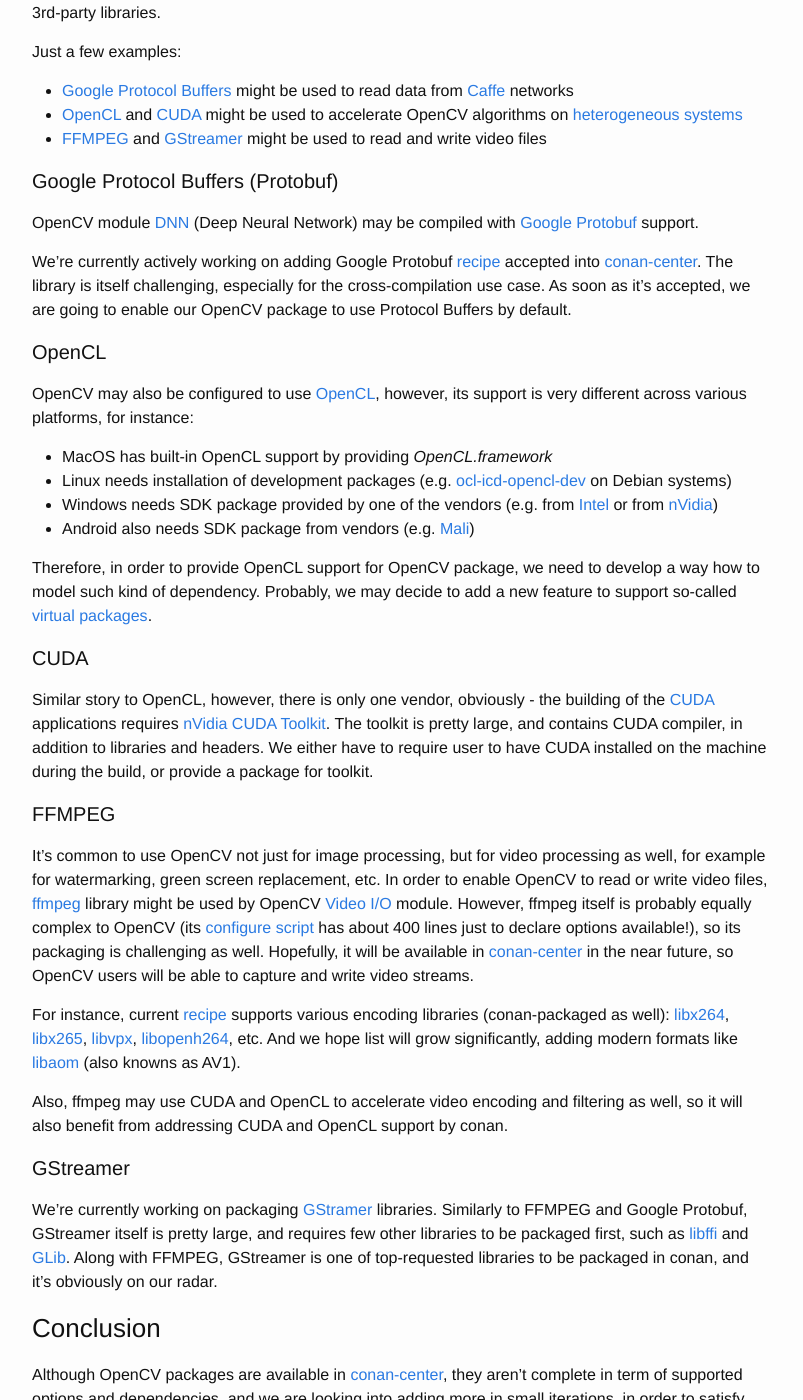
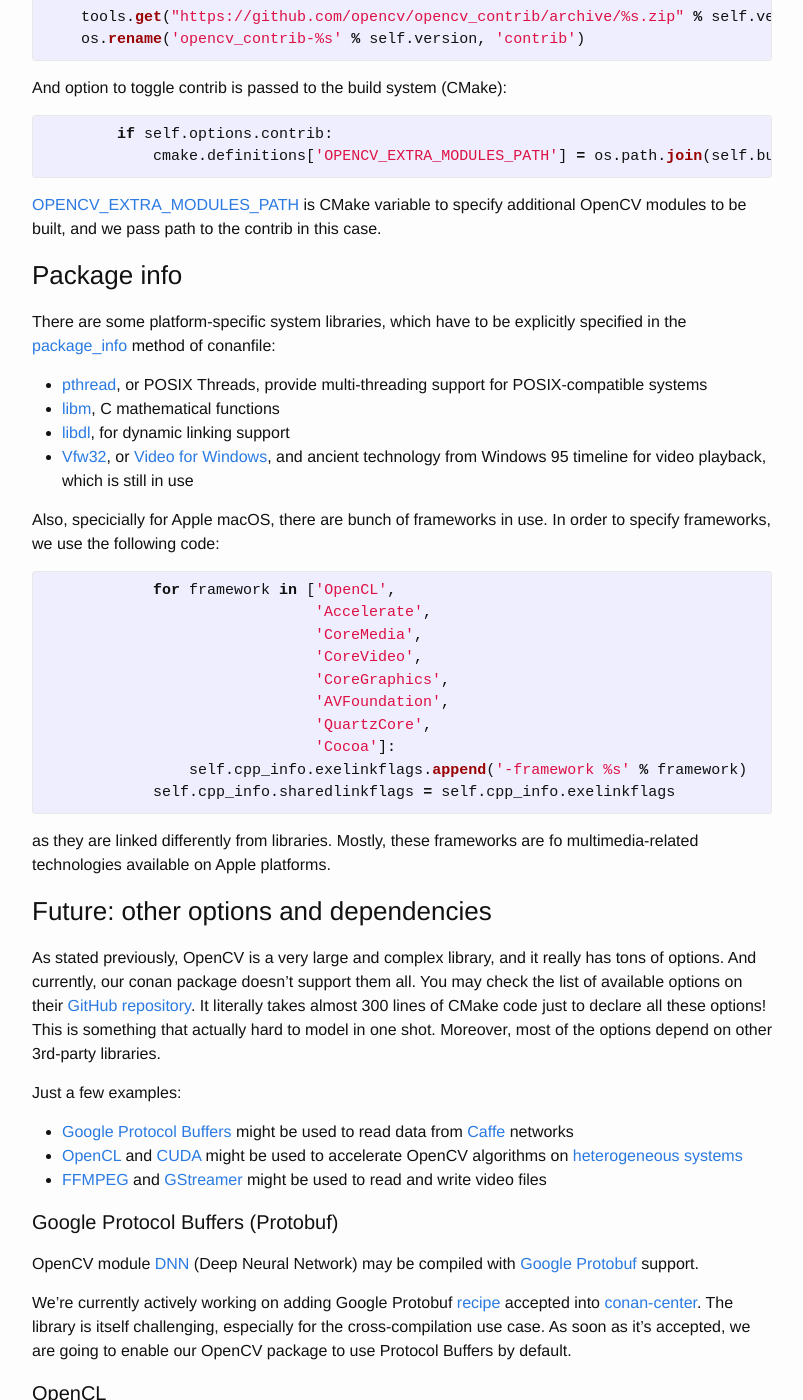
Before and after one commit to conan-io/conan-io.github.io, a Jekyll site: the page built from _posts/2019-01-21-OpenCV-conan-packages.markdown, in a window 1280 px wide and 1400 px high, scrolled down 7118 px. Shown: the whole window, without its empty margins (238-1041 px from the left). Built offline with Jekyll 4.4.1, drawn with Linux system fonts in a browser that asks for light colours; comment, search, counter and statistics services are not loaded; some of the changed text lies outside the part shown.

Commit message:
- explain package_info
Signed-off-by: SSE4 <tomskside@gmail.com>

```diff
--- a/_posts/2019-01-21-OpenCV-conan-packages.markdown
+++ b/_posts/2019-01-21-OpenCV-conan-packages.markdown
@@ -222,6 +222,27 @@ Finally, these options are passed to the build system (CMake in case of OpenCV):
 
 {% endhighlight %}
 
+We also always disable 3rd-party libraries to be built:
+
+{% highlight python %}
+
+        # disable builds for all 3rd-party components, use libraries from conan only
+        cmake.definitions['BUILD_ZLIB'] = False
+        cmake.definitions['BUILD_TIFF'] = False
+        cmake.definitions['BUILD_JASPER'] = False
+        cmake.definitions['BUILD_JPEG'] = False
+        cmake.definitions['BUILD_PNG'] = False
+        cmake.definitions['BUILD_OPENEXR'] = False
+        cmake.definitions['BUILD_WEBP'] = False
+        cmake.definitions['BUILD_TBB'] = False
+        cmake.definitions['BUILD_IPP_IW'] = False
+        cmake.definitions['BUILD_ITT'] = False
+        cmake.definitions['BUILD_JPEG_TURBO_DISABLE'] = True
+
+{% endhighlight %}
+
+As they are used from conan packages, there is no point to build them from source in context of OpenCV.
+
 ### patching for OpenEXR
 
 CMake uses so-called [find-modules](https://cmake.org/cmake/help/v3.8/manual/cmake-modules.7.html) to locate various libraries. There are plenty of them for most popular libraries, however, many are still missing, and OpenEXR is one of them.
@@ -300,6 +321,34 @@ And option to toggle contrib is passed to the build system (CMake):
 
 [OPENCV_EXTRA_MODULES_PATH](https://github.com/opencv/opencv_contrib) is CMake variable to specify additional OpenCV modules to be built, and we pass path to the contrib in this case.
 
+### Package info
+
+There are some platform-specific system libraries, which have to be explicitly specified in the [package_info](https://docs.conan.io/en/latest/reference/conanfile/methods.html?highlight=package_info#package-info) method of conanfile:
+
+* [pthread](http://man7.org/linux/man-pages/man7/pthreads.7.html), or POSIX Threads, provide multi-threading support for POSIX-compatible systems
+* [libm](https://www.gnu.org/software/libc/manual/html_node/Mathematics.html), C mathematical functions
+* [libdl](http://refspecs.linuxfoundation.org/LSB_2.0.1/LSB-Core/LSB-Core/app-libdl.html), for dynamic linking support
+* [Vfw32](https://docs.microsoft.com/en-us/windows/desktop/api/_multimedia/), or [Video for Windows](https://docs.microsoft.com/en-us/windows/desktop/multimedia/video-for-windows), and ancient technology from Windows 95 timeline for video playback, which is still in use
+
+Also, specicially for Apple macOS, there are bunch of frameworks in use. In order to specify frameworks, we use the following code:
+
+{% highlight python %}
+
+            for framework in ['OpenCL',
+                              'Accelerate',
+                              'CoreMedia',
+                              'CoreVideo',
+                              'CoreGraphics',
+                              'AVFoundation',
+                              'QuartzCore',
+                              'Cocoa']:
+                self.cpp_info.exelinkflags.append('-framework %s' % framework)
+            self.cpp_info.sharedlinkflags = self.cpp_info.exelinkflags
+
+{% endhighlight %}
+
+as they are linked differently from libraries. Mostly, these frameworks are fo multimedia-related technologies available on Apple platforms.
+
 ### Future: other options and dependencies
 
 As stated previously, OpenCV is a very large and complex library, and it really has tons of options. And currently, our conan package doesn't support them all. You may check the list of available options on their [GitHub repository](https://github.com/opencv/opencv/blob/4.0.1/CMakeLists.txt#L208). It literally takes almost 300 lines of CMake code just to declare all these options! This is something that actually hard to model in one shot. Moreover, most of the options depend on other 3rd-party libraries.
```
